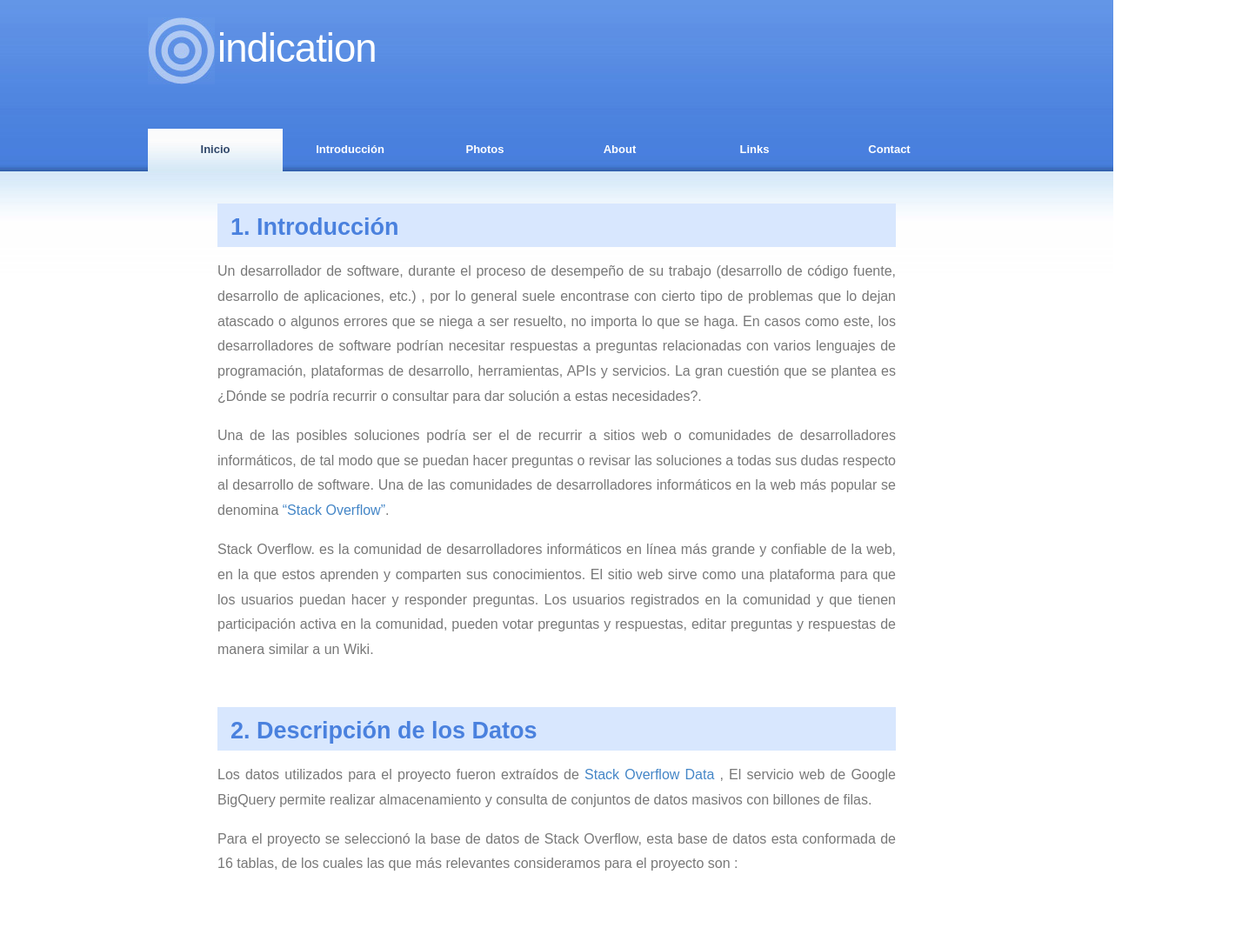
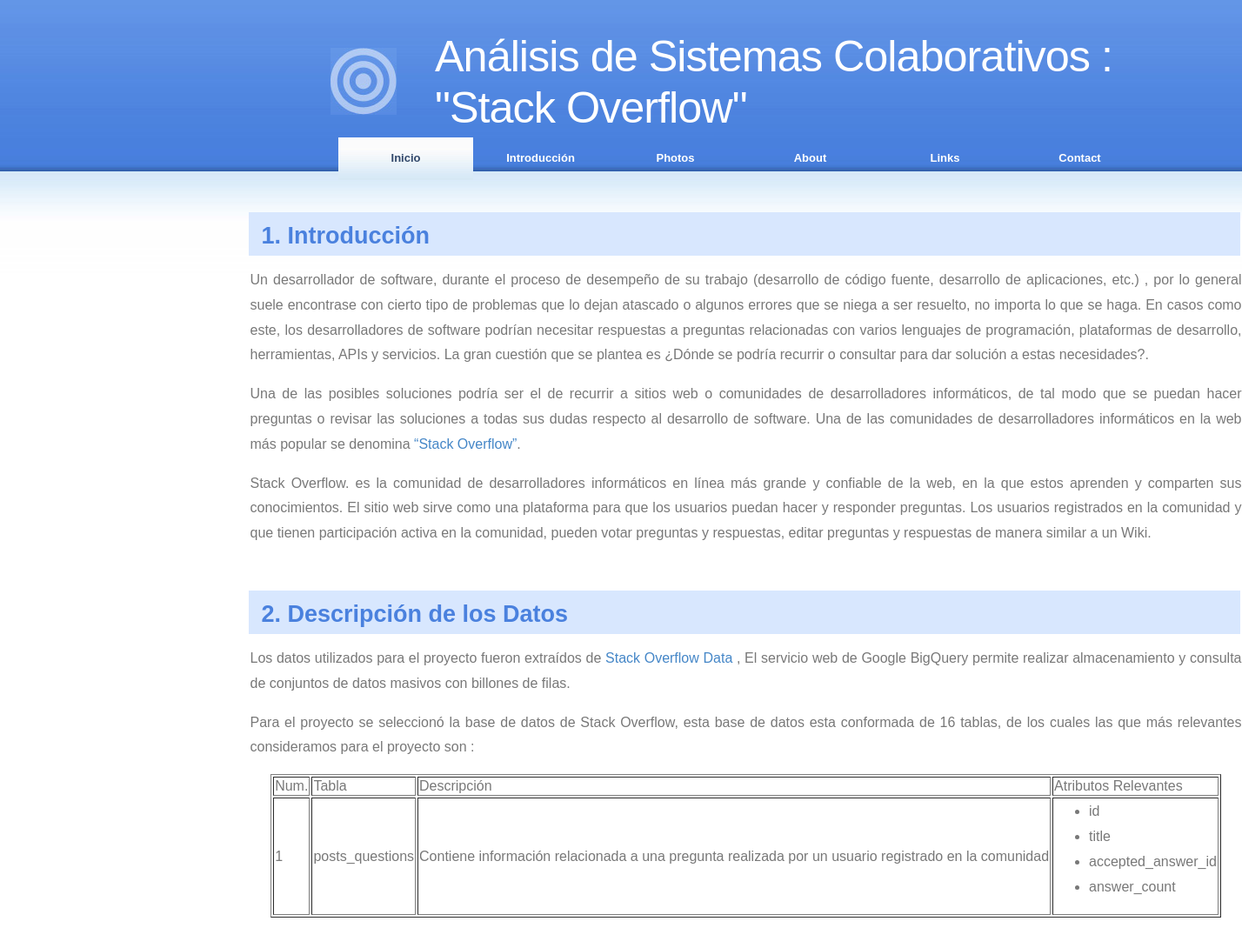
Before and after one commit to evelasquez-4/dataMining, a plain HTML site: page proyecto/index.html in a window 1280 px wide. Shown: the whole page at 87% size, 1428 px wide, since content can reach past the window. Before the commit the page ends 1059 px from the top, so only its background shows below. Drawn offline with Linux system fonts and the light colour scheme.

Commit message:
Se hicieron mejoras del template

```diff
--- a/proyecto/index.html
+++ b/proyecto/index.html
@@ -5,19 +5,20 @@
 <meta name="keywords" content="" />
 <meta name="description" content="" />
 <meta http-equiv="content-type" content="text/html; charset=utf-8" />
-<title>Indication</title>
+<title>Stack Overflow</title>
 <link href="style.css" rel="stylesheet" type="text/css" media="screen" />
 </head>
 <body>
 <div id="wrapper">
 	<div id="header">
 		<div id="logo">
-			<h1><a href="#">Indication   </a></h1>
+			<h1><a href="#">An&aacute;lisis de Sistemas Colaborativos :  </br>
+							 "Stack Overflow"</a></h1>
 		</div>
 	</div>
 	<!-- end #header -->
 	<div id="menu">
-		<ul>
+		<ul id="menu">
 			<li class="current_page_item"><a href="#">Inicio</a></li>
 			<li><a href="#">Introducci&oacute;n</a></li>
 			<li><a href="#">Photos</a></li>
@@ -57,6 +58,24 @@
 				 	Los datos utilizados para el proyecto fueron extraídos de <a href="https://bigquery.cloud.google.com/dataset/bigquery-public-data:stackoverflow">Stack Overflow Data</a> , El servicio web de Google BigQuery permite realizar almacenamiento y consulta de conjuntos de datos masivos con billones de filas.
 				 </p>
 				 <p>Para el proyecto se seleccionó la base de datos de Stack Overflow, esta base de datos esta conformada de 16 tablas, de los cuales las que más relevantes consideramos para el proyecto son :</p>
+				 <table align="center" border="1">
+
+				 <tr>
+				 	<td>Num.</td>
+				 	<td>Tabla</td>
+				 	<td>Descripci&oacute;n</td>
+				 	<td>Atributos Relevantes</td>
+				 </tr>
+				 <tr>
+				 	<td>1</td>
+				 	<td>posts_questions</td>
+				 	<td>Contiene información relacionada a una pregunta realizada por un usuario registrado en la comunidad</td>
+				 	<td>
+				 		<ul><li>id</li><li>title</li><li>accepted_answer_id</li><li>answer_count</li></ul>
+				 	</td>
+				 </tr>
+
+				 </table>
 				</div>
 			</div>
 
--- a/proyecto/style.css
+++ b/proyecto/style.css
@@ -44,8 +44,9 @@ a:hover {
 }
 
 #wrapper {
-	width: 960px;
-	margin: 0 auto;
+	width: 1155px;
+	margin: 5px 5px 10px 160px;
+	#margin-left: 175px;
 	padding: 0;
 }
 
@@ -54,15 +55,17 @@ a:hover {
 #header {
 	width: 940px;
 	height: 148px;
-	margin: 0 auto;
-	background: url(images/img04.jpg) no-repeat left 20px;
+	#margin: 0 auto;
+	margin: 5px 5px 5px 220px;
+	#background: url(images/img04.jpg) no-repeat left 0px top 50px;
+	background: url(images/img04.jpg) no-repeat border-box -1px 50px;
 }
 
 /* Logo */
 
 #logo {
 	float: left;
-	margin: 0;
+	margin: 0px 40px 0px;
 	padding-top: 30px;
 	color: #000000;
 }
@@ -76,8 +79,8 @@ a:hover {
 	float: left;
 	padding-left: 80px;
 	letter-spacing: -1px;
-	text-transform: lowercase;
-	font-size: 3.8em;
+	#text-transform: lowercase;
+	font-size: 4.2em;
 }
 
 #logo p {
@@ -144,7 +147,9 @@ a:hover {
 #menu {
 	width: 940px;
 	height: 49px;
-	margin: 0 auto;
+	#margin: 0 auto;
+	#margin: 0px 0px 0px 125px;
+	margin: 0px 0px 0px 229px;
 	padding: 0;
 }
 
@@ -232,12 +237,13 @@ a:hover {
 .post .meta {
 	height: 50px;
 	background: #D8E7FE;
-	margin: 0px;
+	margin: 0px 0px 0px -62px;
 	padding: 0px 0px 0px 0px;
 	text-align: left;
 	font-family: Arial, Helvetica, sans-serif;
 	font-size: 27px;
 	font-weight: bold;
+	width: 1140px;
 }
 
 .post .meta .date {
@@ -264,6 +270,8 @@ a:hover {
 	padding-bottom: 20px;
 	text-align: justify;
 	font-size: medium;
+	width: 1140px;
+	margin: 0px 0px 0px -60px;
 }
 
 .links {
```
